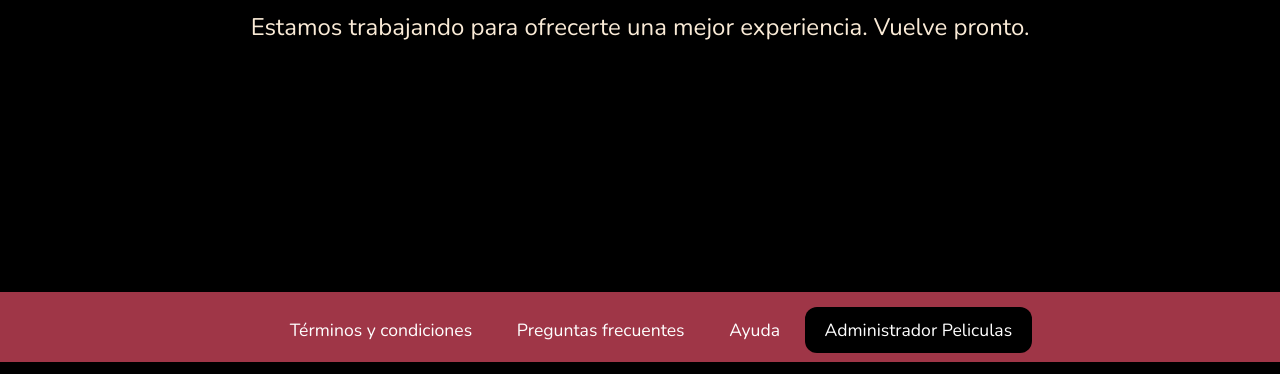
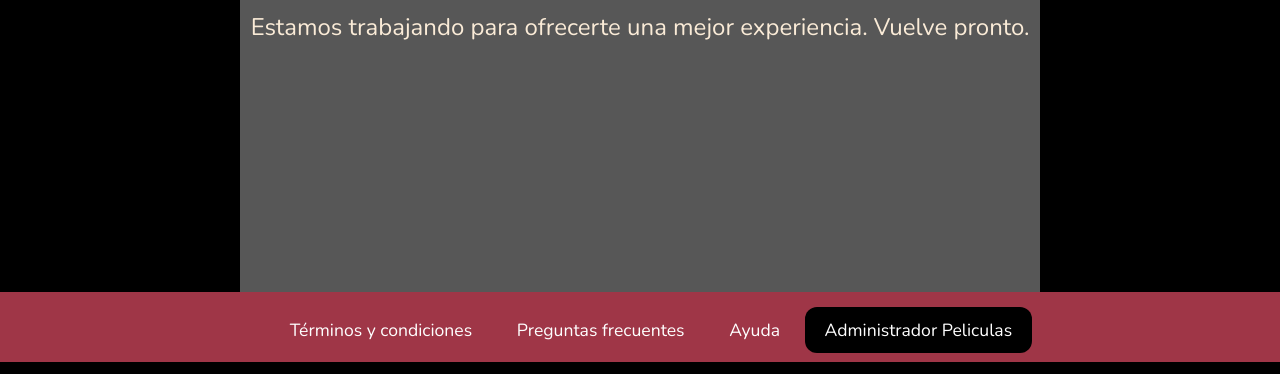
Before and after one commit to Fica-Millan/codoAcodo_Movies, a plain HTML site: page pages/sesion.html in a window 1280 px wide. Shown: the part 378-752 px from the top of the page. Drawn offline with nearby package versions, Linux system fonts and the light colour scheme; the site is published under a folder, as on GitHub Pages, so addresses that start at the root find nothing.

Commit message:
[v2] Correccion rutas HTML y CSS

```diff
--- a/css/contruccion.css
+++ b/css/contruccion.css
@@ -1,7 +1,7 @@
 /* Estilos para la página de construcción */
 
 .construction {
-    background-image: url(/assets/construccion.jpg);
+    background-image: url("../assets/construccion.jpg");
     background-repeat: no-repeat;
     background-position: center;
     background-size: contain;
```
